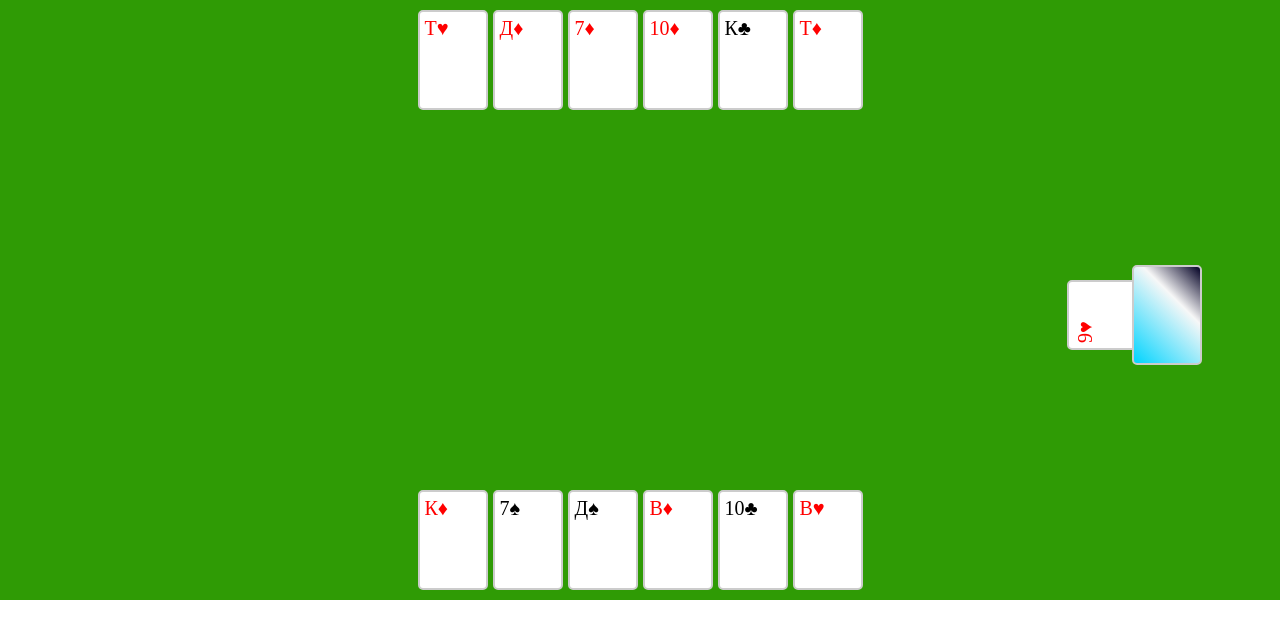
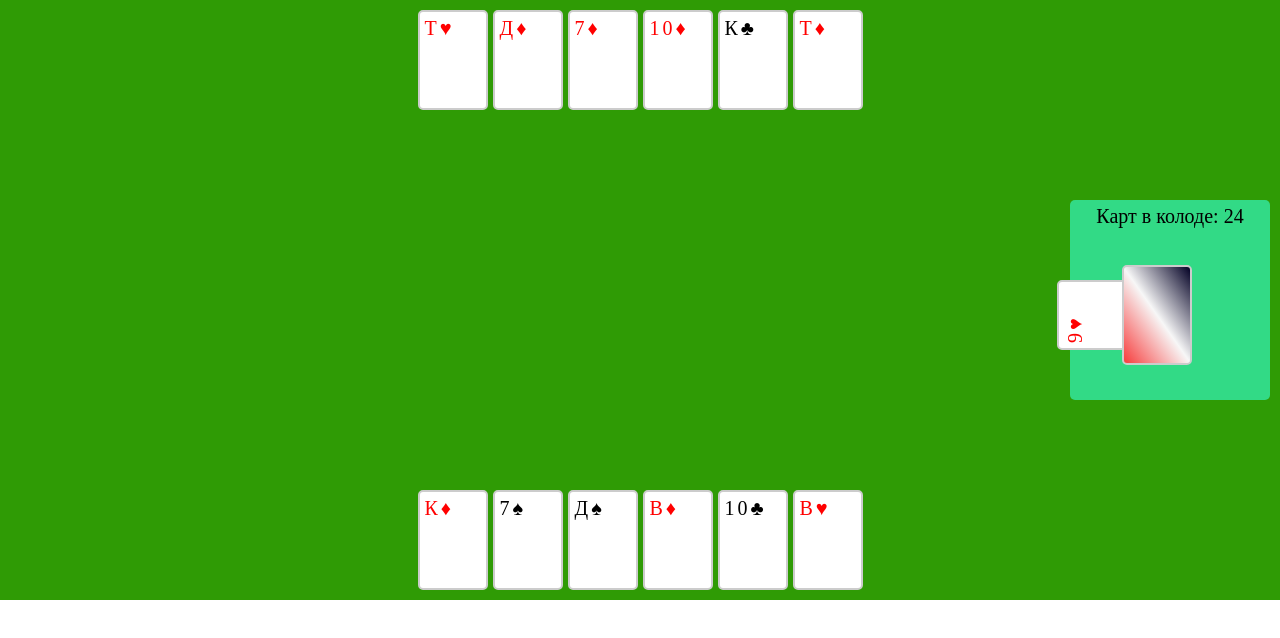
Before and after one commit to Artem-Pot/Card-game-fool, a plain HTML site: page index.html in a window 1280 px wide. Drawn offline with Linux system fonts and the light colour scheme.

Commit message:
0.0.2
Мелкие правки.

```diff
--- a/css/style.css
+++ b/css/style.css
@@ -29,13 +29,34 @@
   font-size: 20px;
   padding: 5px;
   background-color: #fff;
+  letter-spacing: 3px;
 }
 
 .user__card {
   cursor: pointer;
 }
 
+
 .deck__box {
+  position: relative;
+  background-color: rgb(50, 218, 134);
+  width: 200px;
+  height: 200px;
+  align-self: flex-end;
+  border-radius: 5px;
+  font-size: 20px;
+}
+
+
+.deck__text {
+  display: flex;
+  align-items: center;
+  justify-content: center;
+  gap: 5px;
+  padding: 5px;
+}
+
+.deck__deck-card {
   position: absolute;
   top: calc(50% - 35px);
   right: 10vw;
@@ -55,5 +76,5 @@
   transform: rotate(-90deg);
   top: 50px;
   background: rgb(2,0,36);
-  background: linear-gradient(45deg, rgba(2,0,36,1) 0%, rgba(247,247,247,1) 35%, rgba(0,212,255,1) 100%);
+  background: linear-gradient(55deg, rgba(2,0,36,1) 0%, rgba(247,247,247,1) 50%, rgb(247, 60, 60) 100%);
 }
--- a/index.html
+++ b/index.html
@@ -17,16 +17,26 @@
             </div>
         </div>
 
+
+        <div class="deck__box">
+            <div class="deck__deck-card">
+                <div class="deck__card cart_shirt"></div>
+            </div>
+            <div class="deck__text">
+                <span>Карт в колоде:</span>
+                <span class="deck__quantity">36</span>
+            </div>
+
+        </div>
+
+
         <div class="user__box">
             <div class="user__deck-card">
             </div>
         </div>
 
-        <div class="deck__box">
-            <div class="deck__deck-card">
-                <div class="deck__card cart_shirt"></div>
-            </div>
-        </div>
+
+
 
     </div>
 
--- a/script/app.js
+++ b/script/app.js
@@ -1,9 +1,7 @@
 const userDeckCard = document.querySelector('.user__deck-card'); //карты пользователя
-// const userCard = document.querySelectorAll('.user__card'); //каждая карта пользователя
 const compDeckCard = document.querySelector('.comp__deck-card'); //карты компьютера
-// const compCard = document.querySelectorAll('.comp__card'); //каждая карта компьютера
-
-const deckDeckCard = document.querySelector('.deck__deck-card'); //карта с мастью в колоде
+const deckDeckCard = document.querySelector('.deck__deck-card'); //козырь
+const deckQuantity= document.querySelector('.deck__quantity'); //количество карт в колоде
 
 const arr = [
     '6♥', '7♥', '8♥', '9♥', '10♥', 'В♥', 'Д♥', 'К♥', 'Т♥',
@@ -15,6 +13,8 @@ const arr = [
 let remainingСards = [...arr]; //изменяемый массив колоды карт
 
 let trump; //козырь
+
+let a = remainingСards[getRandomIntInclusive(0, remainingСards.length - 1)];
 
 function getRandomIntInclusive(min, max) {
     min = Math.ceil(min);
@@ -29,12 +29,11 @@ function distributingСardsUser() {
         a = remainingСards[getRandomIntInclusive(0, remainingСards.length - 1)];
         if(a.charAt(a.length - 1) === '♥' || a.charAt(a.length - 1) === '♦') {
             userDeckCard.insertAdjacentHTML('afterbegin', `<div class="user__card card_heart">${a}</div>`);
-            remainingСards.splice(remainingСards.indexOf(a), 1); //поиск и удаление найденной карты из массива колоды
         }
         else {
             userDeckCard.insertAdjacentHTML('afterbegin', `<div class="user__card">${a}</div>`);
-            remainingСards.splice(remainingСards.indexOf(a), 1);
         }
+        remainingСards.splice(remainingСards.indexOf(a), 1); //поиск и удаление найденной карты из массива колоды
     }
 };
 
@@ -45,26 +44,23 @@ function distributingСardsComp() {
         a = remainingСards[getRandomIntInclusive(0, remainingСards.length - 1)];
         if(a.charAt(a.length - 1) === '♥' || a.charAt(a.length - 1) === '♦') {
             compDeckCard.insertAdjacentHTML('afterbegin', `<div class="user__card card_heart">${a}</div>`);
-            remainingСards.splice(remainingСards.indexOf(a), 1); //поиск и удаление найденной карты из массива колоды
         }
         else {
             compDeckCard.insertAdjacentHTML('afterbegin', `<div class="user__card">${a}</div>`);
-            remainingСards.splice(remainingСards.indexOf(a), 1);
         }
+        remainingСards.splice(remainingСards.indexOf(a), 1); //поиск и удаление найденной карты из массива колоды
     }
-
-
 };
 
 //функция определения козыря
 function distributingСardsTrump() {
     let a = remainingСards[getRandomIntInclusive(0, remainingСards.length - 1)];
     deckDeckCard.insertAdjacentHTML('afterbegin', `<div class="user__card card_heart">${a}</div>`);
-    remainingСards.splice(remainingСards.indexOf(a), 1); //поиск и удаление найденной карты из массива колоды
+    trump = a;
 };
+
 
 distributingСardsUser();
 distributingСardsComp();
 distributingСardsTrump();
-
-console.log(remainingСards);
+deckQuantity.textContent = remainingСards.length; //остаток карт в колоде
```
